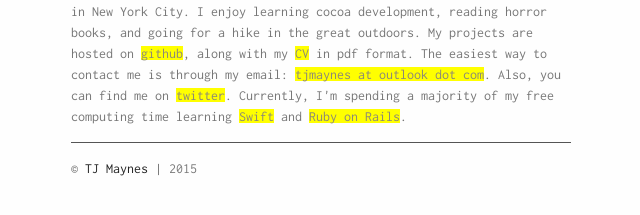
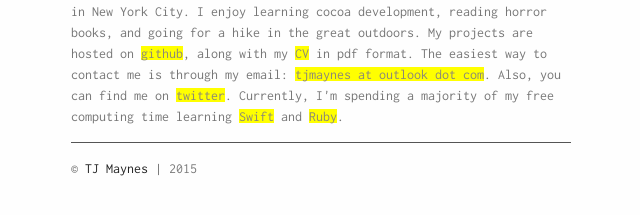
Before and after one commit to embaron/tjmaynes.github.io, a Jekyll site: the page built from index.html, in a window 1280 px wide. Shown: the part 367-582 px from the top of the page, without its empty margins (319-959 px from the left). Built offline with Jekyll 4.4.1, drawn with Linux system fonts in a browser that asks for light colours.

Commit message:
more focus on what Im learning

```diff
--- a/_includes/about.html
+++ b/_includes/about.html
@@ -11,5 +11,5 @@
         target="_blank">twitter</a>. Currently, I'm spending a majority of my
     free computing time learning <a
         href="https://developer.apple.com/swift/">Swift</a> and <a
-        href="http://rubyonrails.org/">Ruby on Rails</a>.</p>
+        href="http://ruby-lang.org/">Ruby</a>.</p>
 </div>
```
